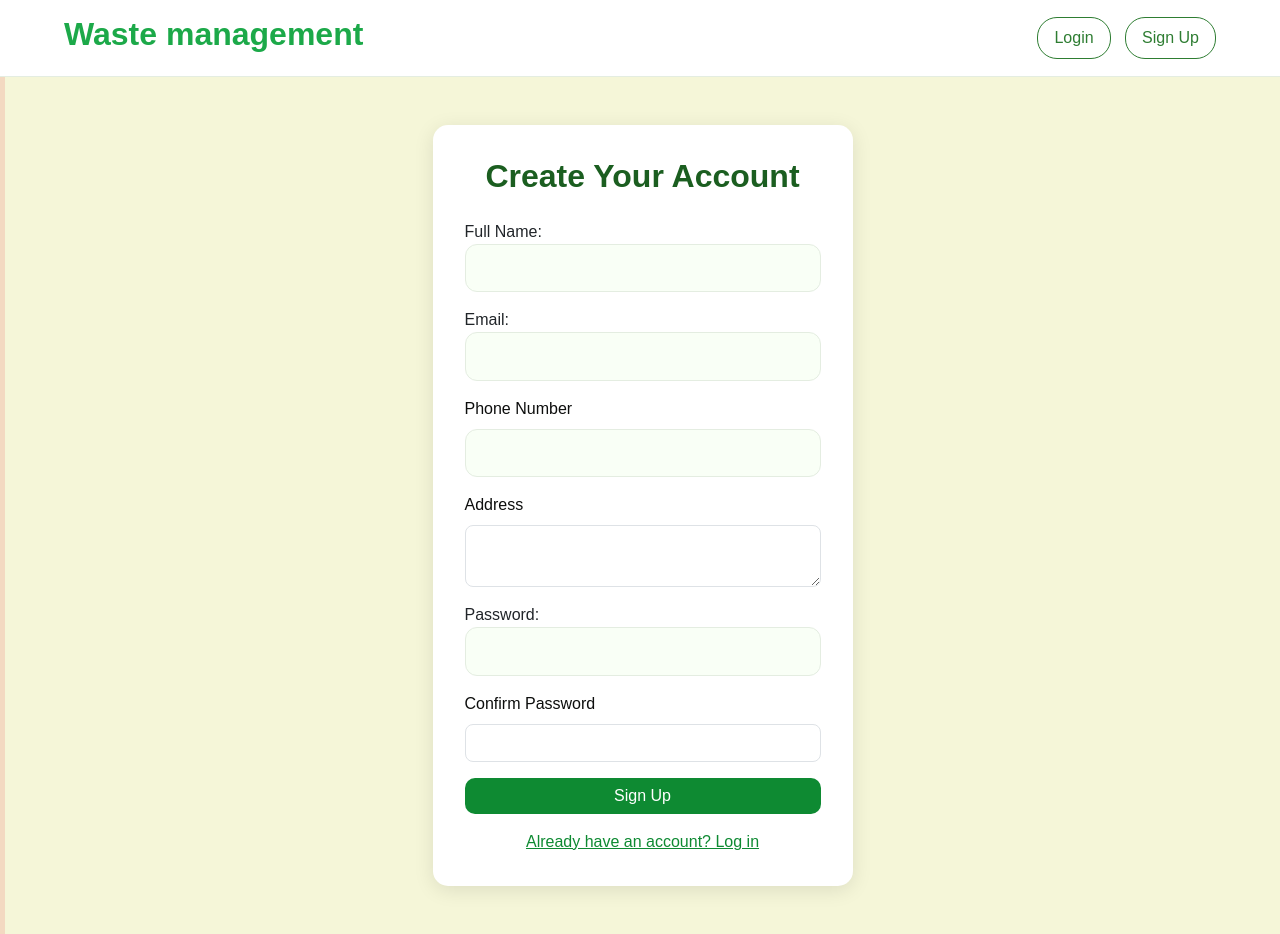
After one commit to venkii-11M/Urban-Waste-Net, a Python web app: template Website/templates/signup.html in a window 1280 px wide. The commit adds this page. Run offline with Jinja, Linux system fonts and the light colour scheme; the template is opened without the code that fills it, so the values that code supplies are empty.

Commit message:
Added sign up page

```diff
--- /dev/null
+++ b/Website/templates/signup.html
@@ -0,0 +1,182 @@
+<!DOCTYPE html>
+<html lang="en">
+
+<head>
+  <meta charset="UTF-8" />
+  <meta name="viewport" content="width=device-width, initial-scale=1" />
+  <meta name="author" content="Wastenet" />
+  <title>Sign-Up</title>
+  <link href="https://cdn.jsdelivr.net/npm/bootstrap@5.3.0/dist/css/bootstrap.min.css" rel="stylesheet" />
+  <link rel="Stylesheet" href="login.css">
+  <style>
+    body,
+    html {
+      height: 100%;
+      margin: 0;
+      font-family: "Segoe UI", Tahoma, Geneva, Verdana, sans-serif;
+      background-color: #fffefe;
+    }
+
+    .split-screen {
+      display: flex;
+      height: 100%;
+    }
+
+    .left-pane {
+      flex: 1;
+      background-color: #f5f5f5;
+      display: flex;
+      align-items: center;
+      justify-content: center;
+      padding: 2rem;
+      color: #2E7D32;
+      font-size: 2rem;
+      font-weight: bold;
+      text-shadow: 1px 1px 3px rgba(0, 0, 0, 0.2);
+    }
+
+    .right-pane {
+      flex: 1;
+      background-color: #F5F6D8;
+      display: flex;
+      align-items: center;
+      justify-content: center;
+      padding: 3rem 2rem;
+      border-left: 5px solid #f3d9c1;
+    }
+
+    .signup-container {
+      width: 100%;
+      max-width: 420px;
+      background: #ffffff;
+      padding: 2rem;
+      border-radius: 15px;
+      box-shadow: 0 4px 20px rgba(0, 0, 0, 0.1);
+    }
+
+    .signup-container h2 {
+      color: #1B5E20;
+      font-weight: bold;
+      margin-bottom: 1.5rem;
+      text-align: center;
+    }
+
+    .form-label {
+      color: #0d0e0d;
+    }
+
+    .form-control {
+      border-radius: 8px;
+    }
+
+    .btn-primary {
+      background-color: #0E8A32;
+      border: none;
+      border-radius: 10px;
+    }
+
+    .btn-primary:hover {
+      background-color: #0E8A32;
+    }
+
+    .login-link {
+      display: block;
+      text-align: center;
+      margin-top: 1rem;
+      color: #0E8A32;
+      font-weight: 500;
+    }
+
+    .login-link:hover {
+      text-decoration: underline;
+    }
+
+  </style>
+</head>
+
+<body>
+
+     <nav>
+        <div class="nav-bar">
+            <div class="logo">
+                <h2>Waste management</h2>
+            </div>
+            <div class="nav-signin">
+               <button class="button" onclick="window.location.href='login.html'">Login</button>
+              <button class="button" onclick="window.location.href='signup.html'">Sign Up</button>
+            </div>
+
+        </div>
+    </nav>
+    <div class="right-pane">
+      <div class="signup-container">
+        <h2>Create Your Account</h2>
+        <form>
+          <div class="mb-3">
+            <label>Full Name:</label>
+              <input type="text" id="fullName" required oninput="this.value=this.value.replace(/[^A-Za-z ]/g,'');
+                this.setCustomValidity(this.value.trim()===''?'Enter a valid name':'');">
+
+          </div>
+
+          <div class="mb-3">
+            <label>Email:</label>
+             <input type="email" id="email" required oninput="
+                const pattern = /^[a-zA-Z0-9._%+-]+@[a-zA-Z0-9.-]+\.[A-Za-z]{2,}$/;
+                this.setCustomValidity(pattern.test(this.value) ? '' : 'Enter a valid email');
+              ">
+
+          </div>
+
+          <div class="mb-3">
+            <label for="phone" class="form-label">Phone Number</label>
+              <input type="tel" id="phone" required oninput="this.value=this.value.replace(/[^0-9]/g,''); this.setCustomValidity(this.value.length!==10?'Enter a valid 10-digit number':'');">
+          </div>
+
+          <div class="mb-3">
+            <label for="address" class="form-label">Address</label>
+            <textarea class="form-control" id="address" rows="2" required></textarea>
+          </div>
+
+          <div class="mb-3">
+            <label>Password:</label>
+            <input type="password" id="password" required oninput="
+            const pattern1 = /^(?=.*[a-z])(?=.*[A-Z])(?=.*\d)(?=.*[@$!%*?&])[A-Za-z\d@$!%*?&]{8,}$/;
+            this.setCustomValidity(pattern.test(this.value)
+                                  ? ''
+                                  : 'Password must be 8+ chars, include upper, lower, number & special char');
+       ">
+
+          </div>
+
+          <div class="mb-3">
+            <label for="confirmPassword" class="form-label">Confirm Password</label>
+            <input type="password" class="form-control" id="confirmPassword" required  oninput="this.setCustomValidity(
+             this.value !== document.getElementById('password').value
+             ? 'Passwords do not match' : ''
+           )" />
+          </div>
+
+          <button type="submit" class="btn btn-primary w-100">Sign Up</button>
+        </form>
+
+        <a href="login.html" class="login-link">
+          Already have an account? Log in
+        </a>
+      </div>
+    </div>
+
+  <script>
+    const form = document.querySelector("form");
+    form.addEventListener("submit", function (e) {
+      const password = document.getElementById("password").value;
+      const confirm = document.getElementById("confirmPassword").value;
+      if (password !== confirm) {
+        alert("Passwords do not match!");
+        e.preventDefault();
+      }
+    });
+  </script>
+</body>
+
+</html>
```
Also changed, not shown: Website/templates/login.html (+5 -5 lines), Website/templates/style1.css (added, +184 -0 lines).
